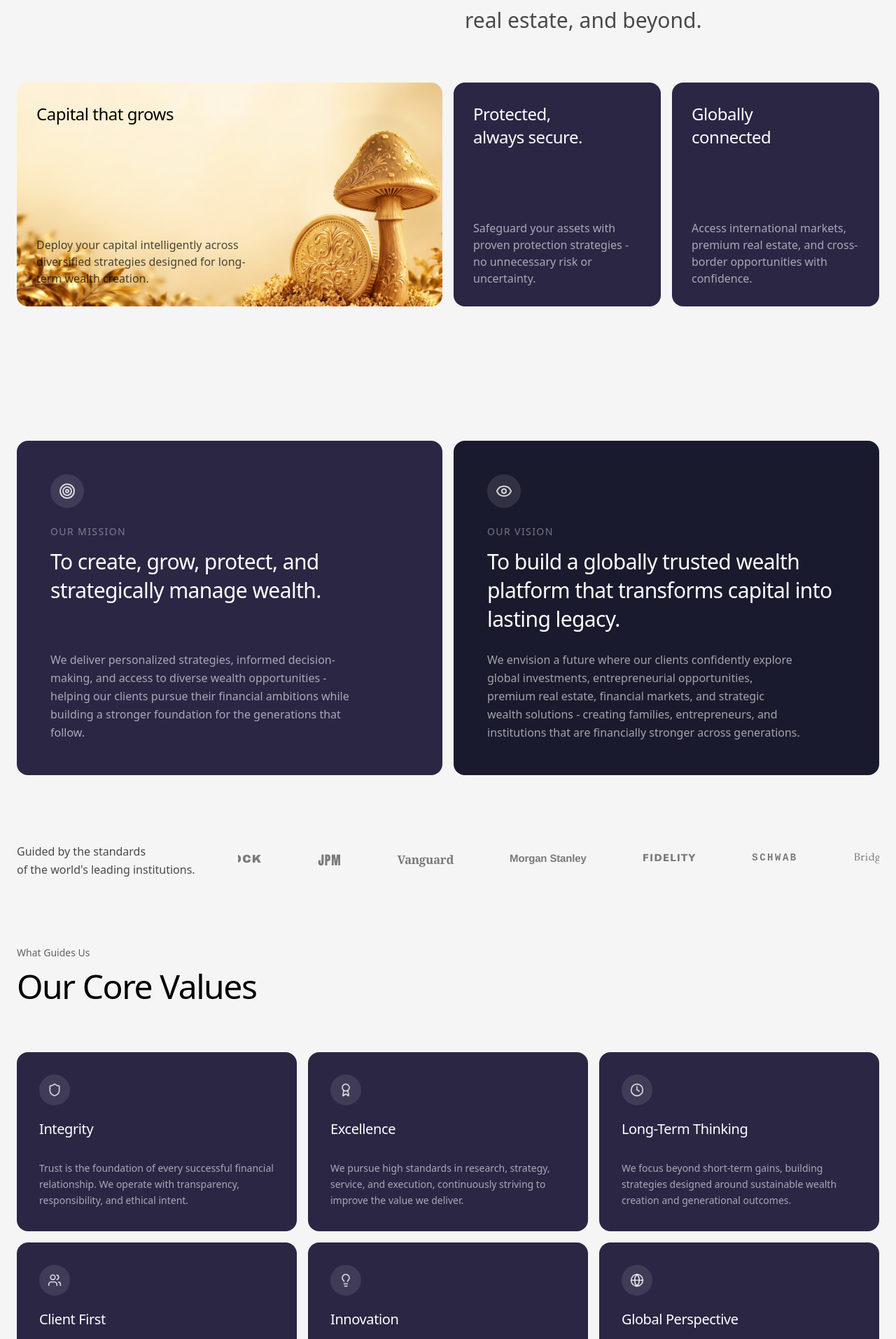
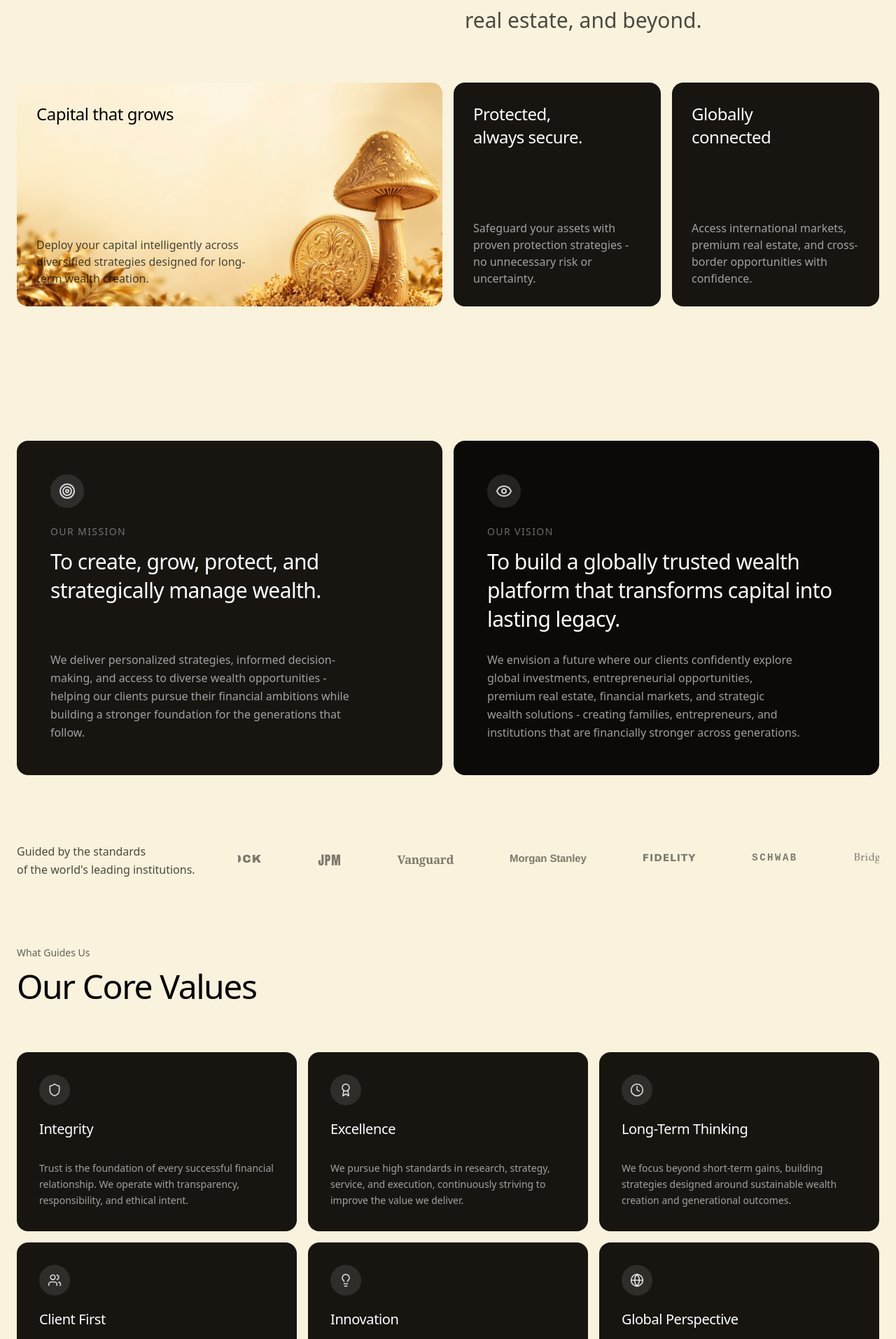
Before and after one commit to deviljitu1/excellis, a React (Vite) app: page / in a window 1280 px wide. Shown: the part 1086-3000 px from the top of the page at 70% size. Built offline with nearby package versions, Linux system fonts and the light colour scheme; a web font is replaced by a local one.

Commit message:
Update aesthetic to golden white and dark gold-black

```diff
--- a/src/App.tsx
+++ b/src/App.tsx
@@ -12,7 +12,7 @@ import Footer from './components/Footer';
 
 export default function App() {
   return (
-    <div className="flex flex-col bg-[#F5F5F5]">
+    <div className="flex flex-col bg-[#F9F2DC]">
       {/* First viewport - Navbar + Hero */}
       <div className="h-[100dvh] min-h-[600px] flex flex-col overflow-hidden relative">
         <Navbar />
--- a/src/components/BackedBySection.tsx
+++ b/src/components/BackedBySection.tsx
@@ -40,7 +40,7 @@ const BACKERS: Backer[] = [
 
 export default function BackedBySection() {
   return (
-    <section className="bg-[#F5F5F5] px-6">
+    <section className="bg-[#F9F2DC] px-6">
       <div className="max-w-[88rem] mx-auto grid grid-cols-1 md:grid-cols-4 gap-8 items-center">
         {/* Left - description */}
         <p className="text-black/70 text-base leading-relaxed">
--- a/src/components/CTASection.tsx
+++ b/src/components/CTASection.tsx
@@ -6,11 +6,11 @@ function scrollTo(id: string) {
 
 export default function CTASection() {
   return (
-    <section className="bg-[#F5F5F5] px-6 py-24">
+    <section className="bg-[#F9F2DC] px-6 py-24">
       <div className="max-w-[88rem] mx-auto">
         <div
           className="rounded-2xl p-8 md:p-20 text-center flex flex-col items-center"
-          style={{ backgroundColor: '#2B2644' }}
+          style={{ backgroundColor: '#181511' }}
         >
           <p className="text-white/40 text-sm uppercase tracking-widest mb-6">
             Your Wealth Is More Than Capital
--- a/src/components/CoreValuesSection.tsx
+++ b/src/components/CoreValuesSection.tsx
@@ -48,7 +48,7 @@ const VALUES = [
 
 export default function CoreValuesSection() {
   return (
-    <section id="values" className="bg-[#F5F5F5] px-6 py-24">
+    <section id="values" className="bg-[#F9F2DC] px-6 py-24">
       <div className="max-w-[88rem] mx-auto">
         {/* Header */}
         <div className="mb-16">
@@ -69,7 +69,7 @@ export default function CoreValuesSection() {
               <div
                 key={value.title}
                 className="rounded-2xl p-8 min-h-64 flex flex-col justify-between group hover:scale-[1.02] transition-transform duration-300"
-                style={{ backgroundColor: '#2B2644' }}
+                style={{ backgroundColor: '#181511' }}
               >
                 <div>
                   <div className="w-11 h-11 rounded-full bg-white/10 flex items-center justify-center mb-5 group-hover:bg-white/20 transition-colors duration-300">
--- a/src/components/InfoSection.tsx
+++ b/src/components/InfoSection.tsx
@@ -4,7 +4,7 @@ const CARD_IMAGE = '/Images/CARD_IMAGE.jpeg';
 
 export default function InfoSection() {
   return (
-    <section id="about" className="bg-[#F5F5F5] px-6 py-24">
+    <section id="about" className="bg-[#F9F2DC] px-6 py-24">
       <div className="max-w-[88rem] mx-auto">
         {/* Row 1 - Intro */}
         <div className="grid grid-cols-1 md:grid-cols-2 gap-12 mb-16 items-start">
@@ -58,7 +58,7 @@ export default function InfoSection() {
           {/* Card 2 */}
           <div
             className="rounded-2xl p-7 min-h-80 flex flex-col justify-between"
-            style={{ backgroundColor: '#2B2644' }}
+            style={{ backgroundColor: '#181511' }}
           >
             <h3
               className="text-white text-2xl font-medium leading-snug"
@@ -77,7 +77,7 @@ export default function InfoSection() {
           {/* Card 3 */}
           <div
             className="rounded-2xl p-7 min-h-80 flex flex-col justify-between"
-            style={{ backgroundColor: '#2B2644' }}
+            style={{ backgroundColor: '#181511' }}
           >
             <h3
               className="text-white text-2xl font-medium leading-snug"
--- a/src/components/MissionVisionSection.tsx
+++ b/src/components/MissionVisionSection.tsx
@@ -2,13 +2,13 @@ import { Target, Eye } from 'lucide-react';
 
 export default function MissionVisionSection() {
   return (
-    <section className="bg-[#F5F5F5] px-6 py-24">
+    <section className="bg-[#F9F2DC] px-6 py-24">
       <div className="max-w-[88rem] mx-auto">
         <div className="grid grid-cols-1 md:grid-cols-2 gap-4">
           {/* Mission Card */}
           <div
             className="rounded-2xl p-10 md:p-12 min-h-80 flex flex-col justify-between"
-            style={{ backgroundColor: '#2B2644' }}
+            style={{ backgroundColor: '#181511' }}
           >
             <div>
               <div className="w-12 h-12 rounded-full bg-white/10 flex items-center justify-center mb-6">
@@ -35,7 +35,7 @@ export default function MissionVisionSection() {
           {/* Vision Card */}
           <div
             className="rounded-2xl p-10 md:p-12 min-h-80 flex flex-col justify-between"
-            style={{ backgroundColor: '#1A1A2E' }}
+            style={{ backgroundColor: '#0C0A08' }}
           >
             <div>
               <div className="w-12 h-12 rounded-full bg-white/10 flex items-center justify-center mb-6">
--- a/src/components/ServicesSection.tsx
+++ b/src/components/ServicesSection.tsx
@@ -58,7 +58,7 @@ function scrollTo(id: string) {
 
 export default function ServicesSection() {
   return (
-    <section id="services" className="bg-[#F5F5F5] px-6 py-24">
+    <section id="services" className="bg-[#F9F2DC] px-6 py-24">
       <div className="max-w-[88rem] mx-auto">
         {/* Header */}
         <div className="grid grid-cols-1 md:grid-cols-2 gap-12 mb-16 items-start">
@@ -89,7 +89,7 @@ export default function ServicesSection() {
               className={`rounded-2xl p-8 min-h-72 flex flex-col justify-between group hover:scale-[1.01] transition-transform duration-300 ${
                 service.span ? 'sm:col-span-2' : ''
               }`}
-              style={{ backgroundColor: '#2B2644' }}
+              style={{ backgroundColor: '#181511' }}
             >
               <div>
                 <span className="text-white/30 text-sm font-medium tracking-widest mb-4 block">
--- a/src/components/UseCasesSection.tsx
+++ b/src/components/UseCasesSection.tsx
@@ -4,7 +4,7 @@ const USE_CASE_VIDEO = '/videos/USE_CASE_VIDEO.mp4';
 
 export default function UseCasesSection() {
   return (
-    <section className="bg-[#F5F5F5] px-6 py-24">
+    <section className="bg-[#F9F2DC] px-6 py-24">
       <div className="max-w-[88rem] mx-auto grid grid-cols-1 md:grid-cols-2 gap-8 items-start">
         {/* Left column */}
         <div className="md:pr-12 md:pt-2">
--- a/src/components/WealthPathwaysSection.tsx
+++ b/src/components/WealthPathwaysSection.tsx
@@ -39,7 +39,7 @@ const PATHWAYS = [
 
 export default function WealthPathwaysSection() {
   return (
-    <section id="pathways" className="bg-[#F5F5F5] px-6 py-24">
+    <section id="pathways" className="bg-[#F9F2DC] px-6 py-24">
       <div className="max-w-[88rem] mx-auto">
         {/* Header */}
         <div className="mb-16 max-w-2xl">
@@ -68,7 +68,7 @@ export default function WealthPathwaysSection() {
                 key={pathway.title}
                 className="rounded-2xl p-7 min-h-64 flex flex-col justify-between group hover:scale-[1.03] transition-transform duration-300"
                 style={{
-                  backgroundColor: i % 2 === 0 ? '#2B2644' : '#1A1A2E',
+                  backgroundColor: i % 2 === 0 ? '#181511' : '#0C0A08',
                 }}
               >
                 <div>
```
Also changed, not shown: public/EXCELLIS.png.
